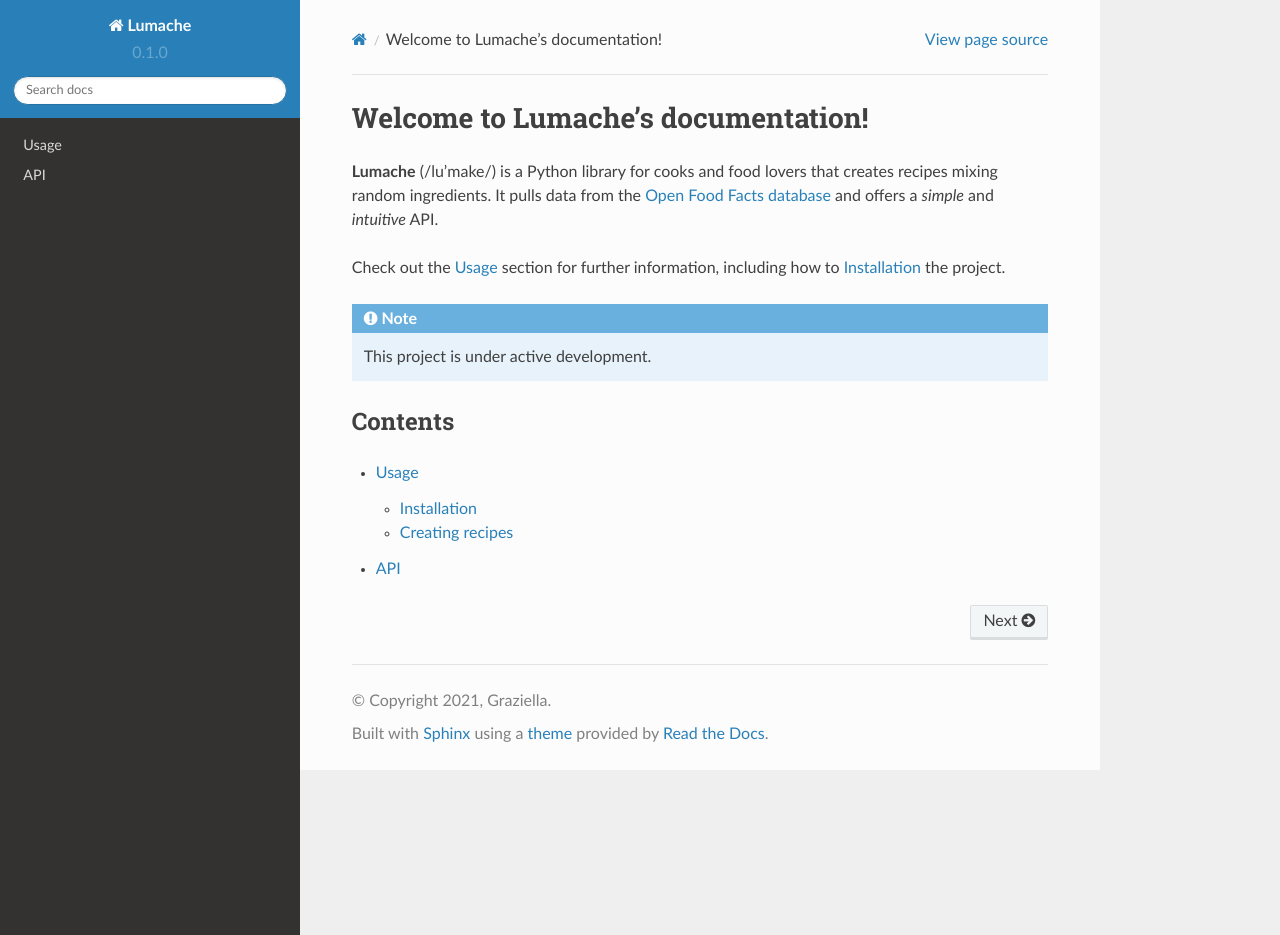
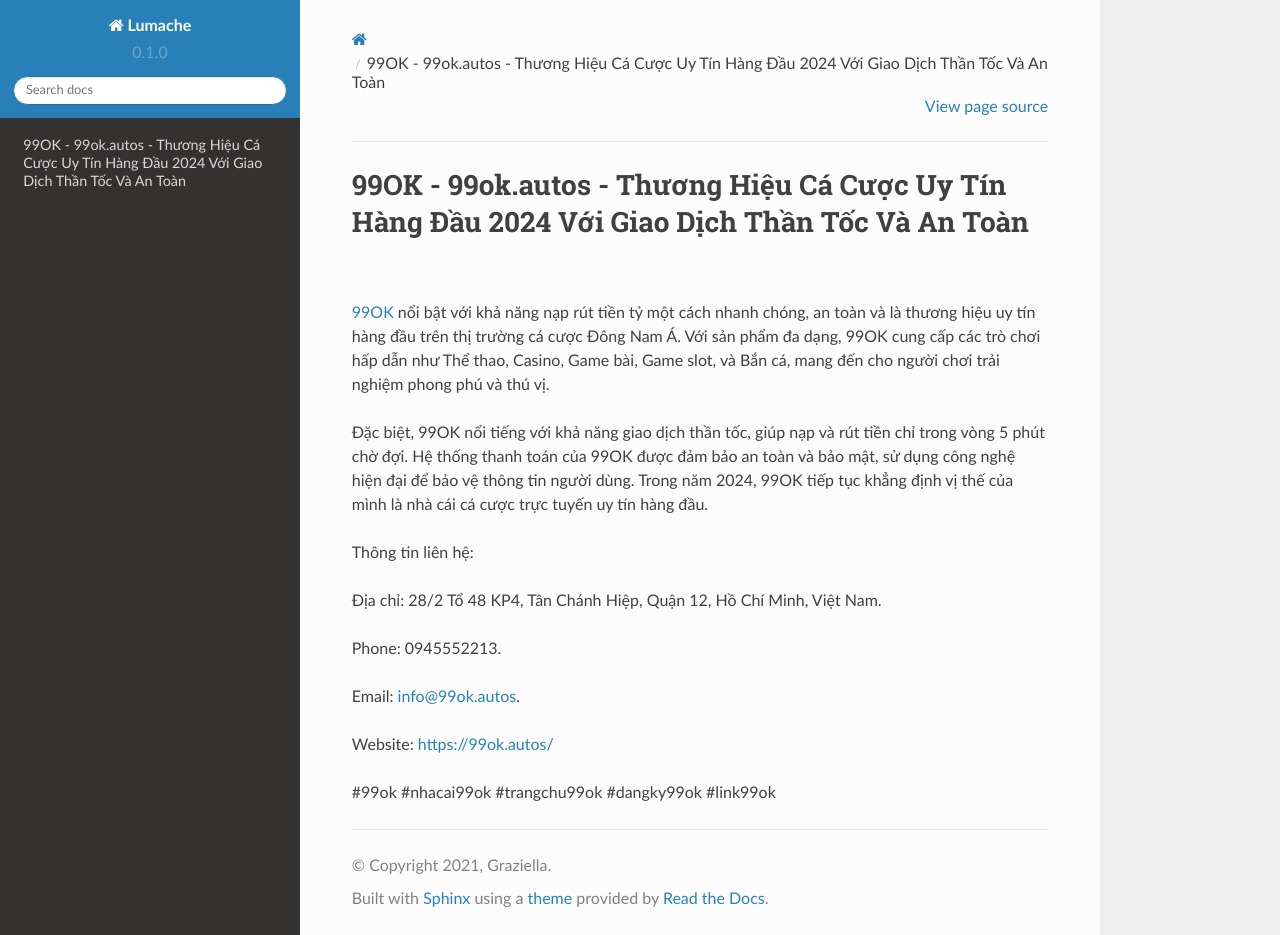
Before and after one commit to luongchanvien962/99okautos, a Sphinx documentation site: the page built from docs/source/index.rst, in a window 1280 px wide and 935 px high. Built offline with Sphinx 7.4.7 and the Read the Docs theme 2.0.0, drawn with Linux system fonts in a browser that asks for light colours.

Commit message:
Update index.rst

```diff
--- a/docs/source/index.rst
+++ b/docs/source/index.rst
@@ -1,22 +1,18 @@
-Welcome to Lumache's documentation!
+99OK - 99ok.autos - Thương Hiệu Cá Cược Uy Tín Hàng Đầu 2024 Với Giao Dịch Thần Tốc Và An Toàn
 ===================================
 
-**Lumache** (/lu'make/) is a Python library for cooks and food lovers
-that creates recipes mixing random ingredients.
-It pulls data from the `Open Food Facts database <https://world.openfoodfacts.org/>`_
-and offers a *simple* and *intuitive* API.
+`99OK <https://99ok.autos/>`_ nổi bật với khả năng nạp rút tiền tỷ một cách nhanh chóng, an toàn và là thương hiệu uy tín hàng đầu trên thị trường cá cược Đông Nam Á. Với sản phẩm đa dạng, 99OK cung cấp các trò chơi hấp dẫn như Thể thao, Casino, Game bài, Game slot, và Bắn cá, mang đến cho người chơi trải nghiệm phong phú và thú vị.
 
-Check out the :doc:`usage` section for further information, including
-how to :ref:`installation` the project.
+Đặc biệt, 99OK nổi tiếng với khả năng giao dịch thần tốc, giúp nạp và rút tiền chỉ trong vòng 5 phút chờ đợi. Hệ thống thanh toán của 99OK được đảm bảo an toàn và bảo mật, sử dụng công nghệ hiện đại để bảo vệ thông tin người dùng. Trong năm 2024, 99OK tiếp tục khẳng định vị thế của mình là nhà cái cá cược trực tuyến uy tín hàng đầu.
 
-.. note::
+Thông tin liên hệ:
 
-   This project is under active development.
+Địa chỉ: 28/2 Tổ 48 KP4, Tân Chánh Hiệp, Quận 12, Hồ Chí Minh, Việt Nam.
 
-Contents
---------
+Phone: 0945552213.
 
-.. toctree::
+Email: info@99ok.autos.
 
-   usage
-   api
+Website: https://99ok.autos/
+
+#99ok #nhacai99ok #trangchu99ok #dangky99ok #link99ok
```
